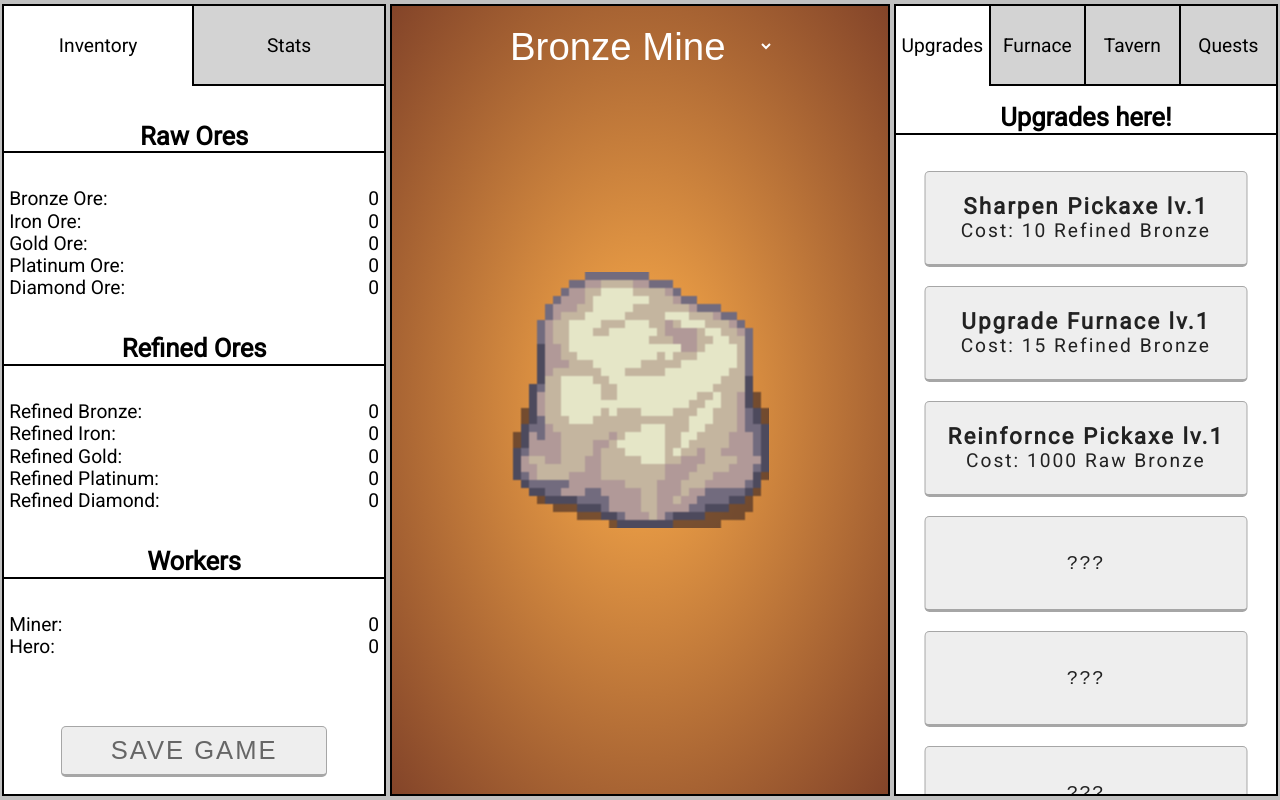
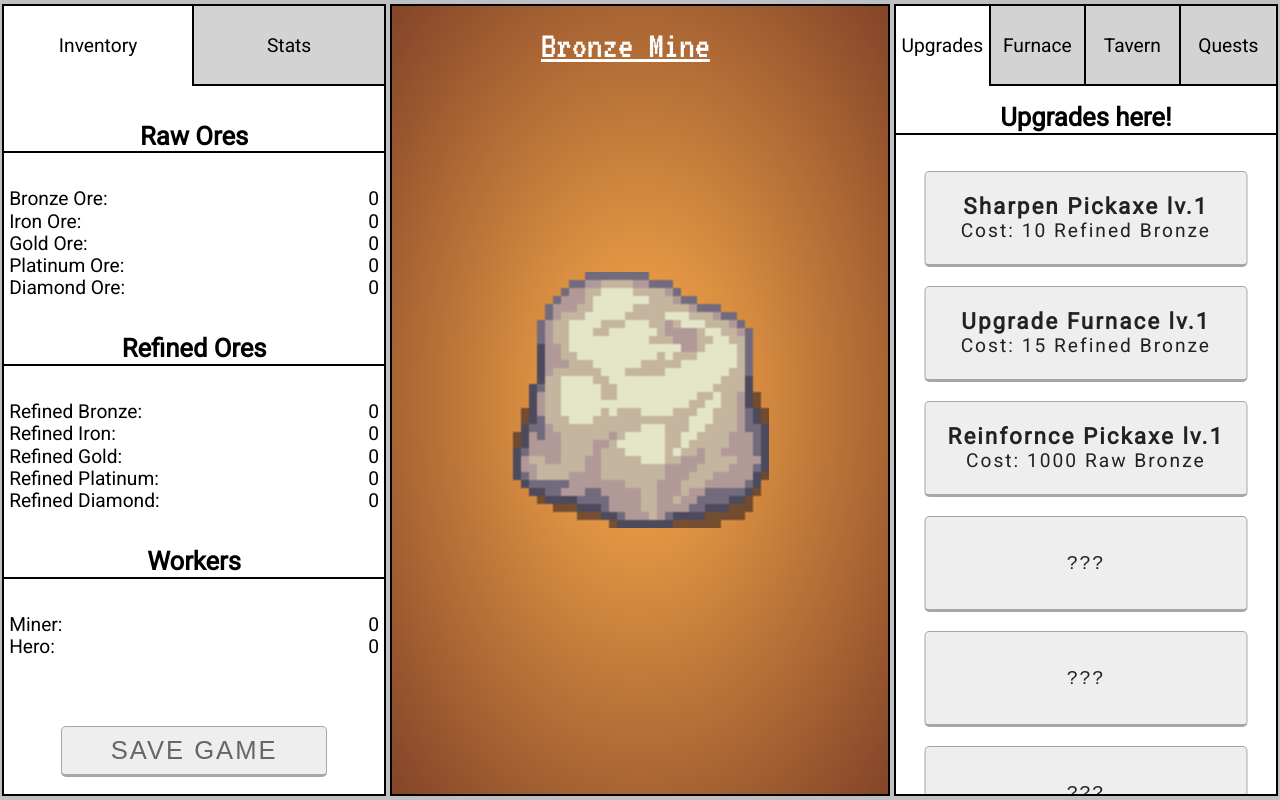
Before and after one commit to mkeigwin/More_Ore, a React app: page / in a window 1280 px wide. Built offline with nearby package versions, Linux system fonts and the light colour scheme; the HTML template or start-up script is replaced by a standard one.

Commit message:
removed arrow in select

```diff
--- a/src/components/App/App.css
+++ b/src/components/App/App.css
@@ -1,5 +1,5 @@
 @import url(https://fonts.googleapis.com/css?family=Roboto);
-@import url(https://fonts.googleapis.com/css?family=Press+Start+2P);
+@import url(https://fonts.googleapis.com/css?family=Oswald);
 
 * {
   margin: 0;
--- a/src/components/App/MiddleSection/MiddleSection.css
+++ b/src/components/App/MiddleSection/MiddleSection.css
@@ -1,3 +1,5 @@
+@import url(https://fonts.googleapis.com/css?family=VT323);
+
 section.middle-section {
   position: relative;
   width: 39%;
@@ -23,10 +25,27 @@ section.middle-section {
   height: 10vh;
   outline: none;
   font-size: 3vw;
+  text-decoration: underline;
+  font-family: 'VT323';
   border-radius: 0;
   background-color: transparent;
   color: white;
   border: none;
+
+  -webkit-appearance: none;
+  -moz-appearance: none;
+  text-indent: 1px;
+  text-overflow: '';
+
+  cursor: pointer;
+}
+
+.what-to-mine:hover {
+  color: silver;
+}
+
+select option {
+  font-size: 3vw;
 }
 
 .ore-image {
```
